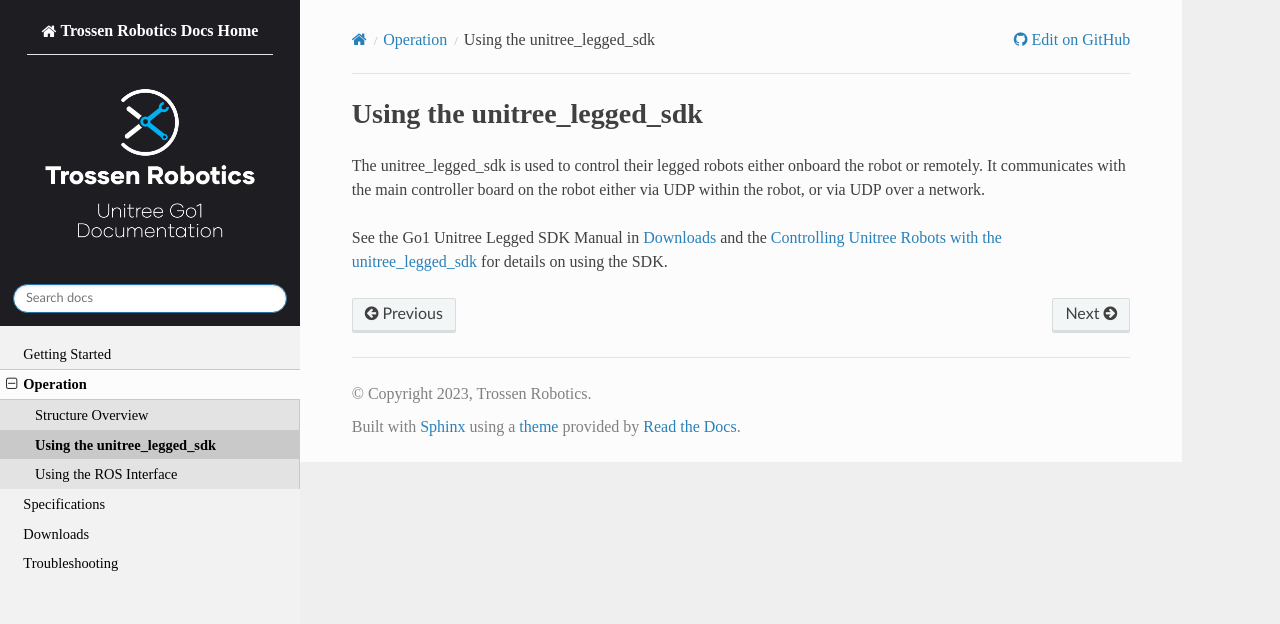
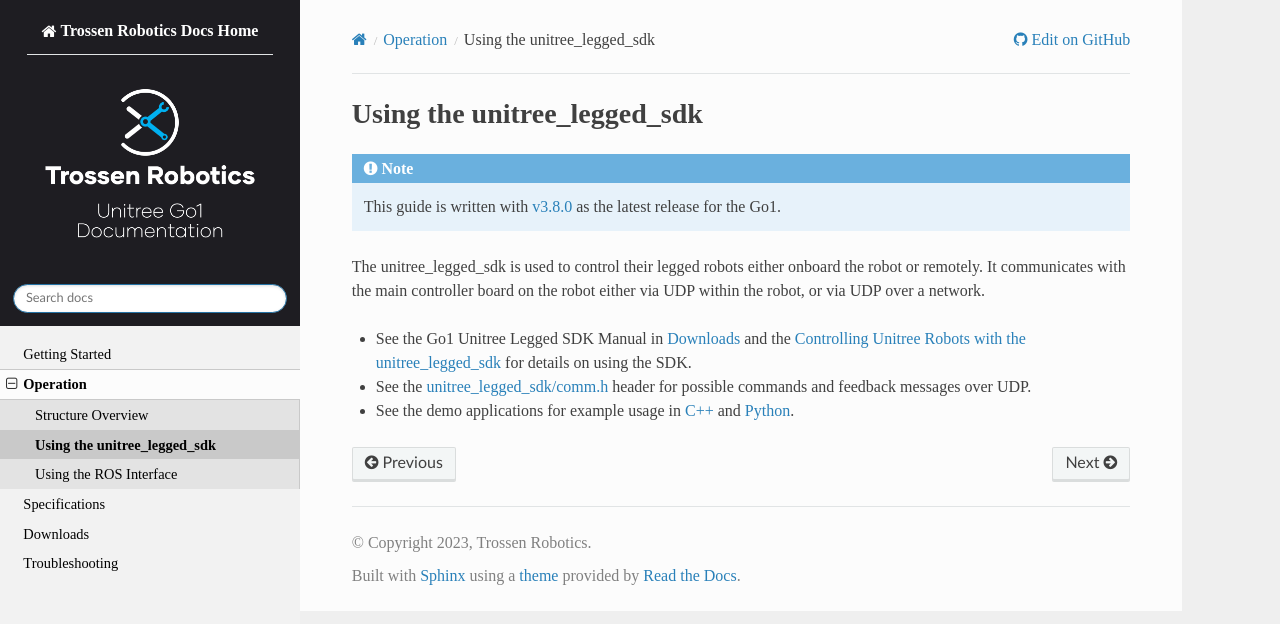
Before and after one commit to TrossenRobotics/unitree_go1_docs, a Sphinx documentation site: the page built from docs/operation/unitree_legged_sdk.rst, in a window 1280 px wide. Shown: the top 624 px of the page. Built offline with Sphinx 7.4.7 and the Read the Docs theme 2.0.0, drawn with Linux system fonts in a browser that asks for light colours; some web fonts are replaced; formulas are drawn with MathJax 3.

Commit message:
Add links to SDK headers and examples

```diff
--- a/docs/operation/unitree_legged_sdk.rst
+++ b/docs/operation/unitree_legged_sdk.rst
@@ -2,7 +2,19 @@
 Using the unitree_legged_sdk
 ============================
 
+.. note::
+
+    This guide is written with `v3.8.0`_ as the latest release for the Go1.
+
 The unitree_legged_sdk is used to control their legged robots either onboard the robot or remotely.
 It communicates with the main controller board on the robot either via UDP within the robot, or via UDP over a network.
 
-See the Go1 Unitree Legged SDK Manual in :doc:`Downloads <../downloads>` and the :ref:`Controlling Unitree Robots with the unitree_legged_sdk<label-unitree-videos-unitree-legged-sdk>` for details on using the SDK.
+*   See the Go1 Unitree Legged SDK Manual in :doc:`Downloads <../downloads>` and the :ref:`Controlling Unitree Robots with the unitree_legged_sdk<label-unitree-videos-unitree-legged-sdk>` for details on using the SDK.
+*   See the `unitree_legged_sdk/comm.h`_ header for possible commands and feedback messages over UDP.
+*   See the demo applications for example usage in `C++`_ and `Python`_.
+
+
+.. _`v3.8.0`: https://github.com/unitreerobotics/unitree_legged_sdk/tree/v3.8.0
+.. _`C++`: https://github.com/unitreerobotics/unitree_legged_sdk/tree/v3.8.0/example
+.. _`Python`: https://github.com/unitreerobotics/unitree_legged_sdk/tree/v3.8.0/example_py
+.. _`unitree_legged_sdk/comm.h`: https://github.com/unitreerobotics/unitree_legged_sdk/blob/v3.8.0/include/unitree_legged_sdk/comm.h
```
